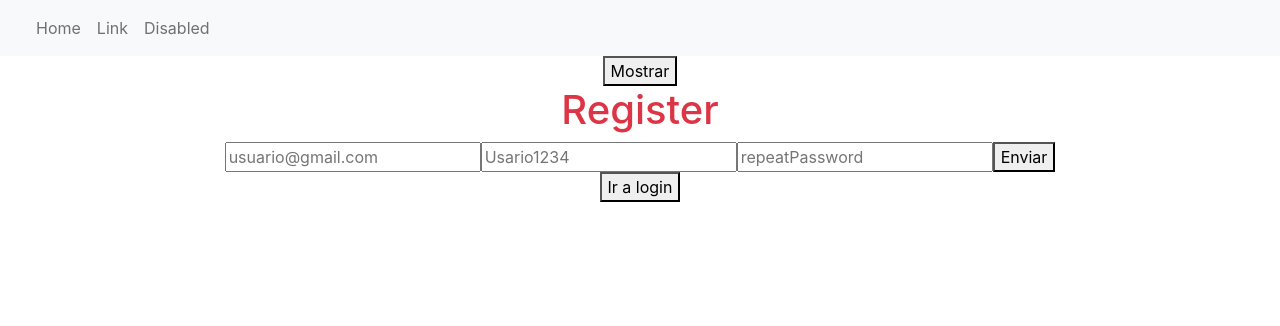
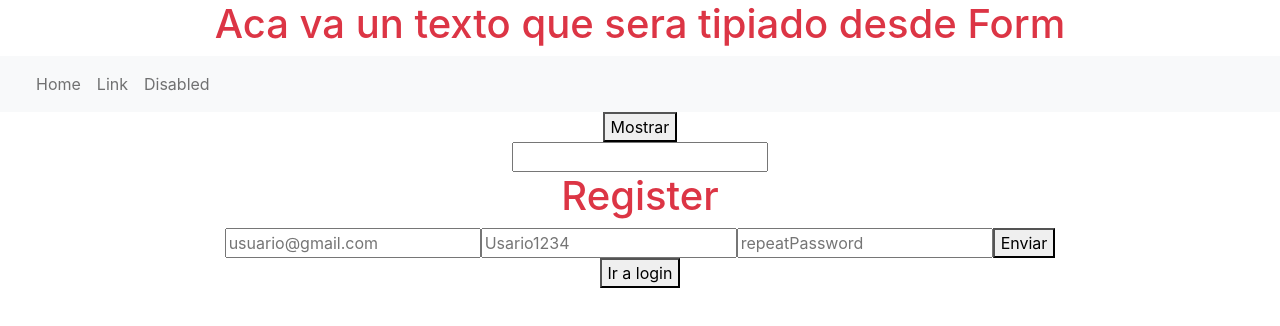
Before and after one commit to technogabriel/cursoReactJs, a React (Create React App) app in the folder proyecto_curso_react/: page / in a window 1280 px wide. Shown: the top 326 px of the page. Built offline with nearby package versions, Linux system fonts and the light colour scheme.

Commit message:
uplifting v2

```diff
--- a/proyecto_curso_react/src/App.js
+++ b/proyecto_curso_react/src/App.js
@@ -23,6 +23,10 @@ function App() {
   const[enviado,setEnviado]= useState(false);
   const toggleEnviado=()=> setEnviado(!enviado)
 
+  const [text, setText] = useState('')
+  const handleSetText  = (text) => setText(text)
+
+
   useEffect(() => {
     if(enviado){
       alert('Se enviaron los datos correctamente!')
@@ -34,6 +38,7 @@ function App() {
 
   return (
     <div className="App text-danger">
+      <h1>{text || 'Aca va un texto que sera tipiado desde Form'}</h1>
       <Navbar nombreItems ={["Home","Link","Disabled"]}/>
      {/* <Productos/>*/}
 
@@ -45,6 +50,7 @@ function App() {
         initialState={!showLogin ? datosRegistro : datosLogin}
         inputs = {!showLogin ? datosRegistroInput : datosLoginInput}
         toggleEnviado={toggleEnviado}
+        handleSetText={handleSetText}
         />
       {/*<Formulario initialState={datosRegistro}/>*/}
       {/*showForms &&
--- a/proyecto_curso_react/src/components/Formulario/Formulario.jsx
+++ b/proyecto_curso_react/src/components/Formulario/Formulario.jsx
@@ -4,7 +4,7 @@ import Input from '../../shared/Input'
 const Formulario = (props) => {
     //validacion
     //no es dinamico
-    const {initialState, inputs,formTitle, onSubmit,toggleEnviado} = props
+    const {initialState, inputs,formTitle, onSubmit,toggleEnviado, handleSetText} = props
     const [form, setForm ] = useState(initialState)
 
     const handleChange=(e)=>{
@@ -30,6 +30,7 @@ const Formulario = (props) => {
 
   return (
     <div>
+        <input type="text" onChange={(e) => handleSetText(e.target.value)} />
         <form onSubmit={handleSubmit}>
             <h1>{formTitle || 'Titulo'}</h1>
             {/*Inputs*/}
```
Also changed, not shown: 1 other file (tests, documents, lock files or other folders).
